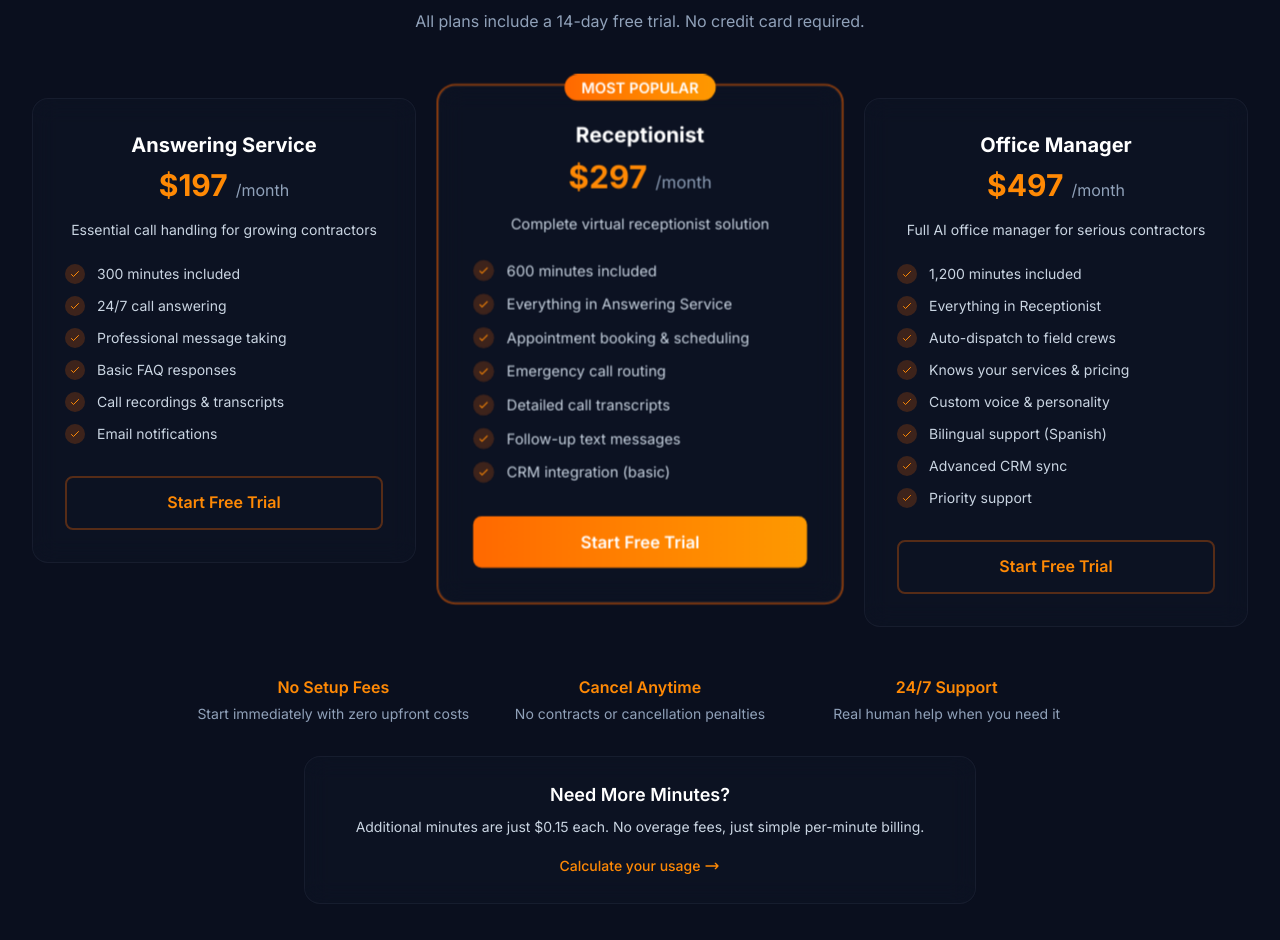
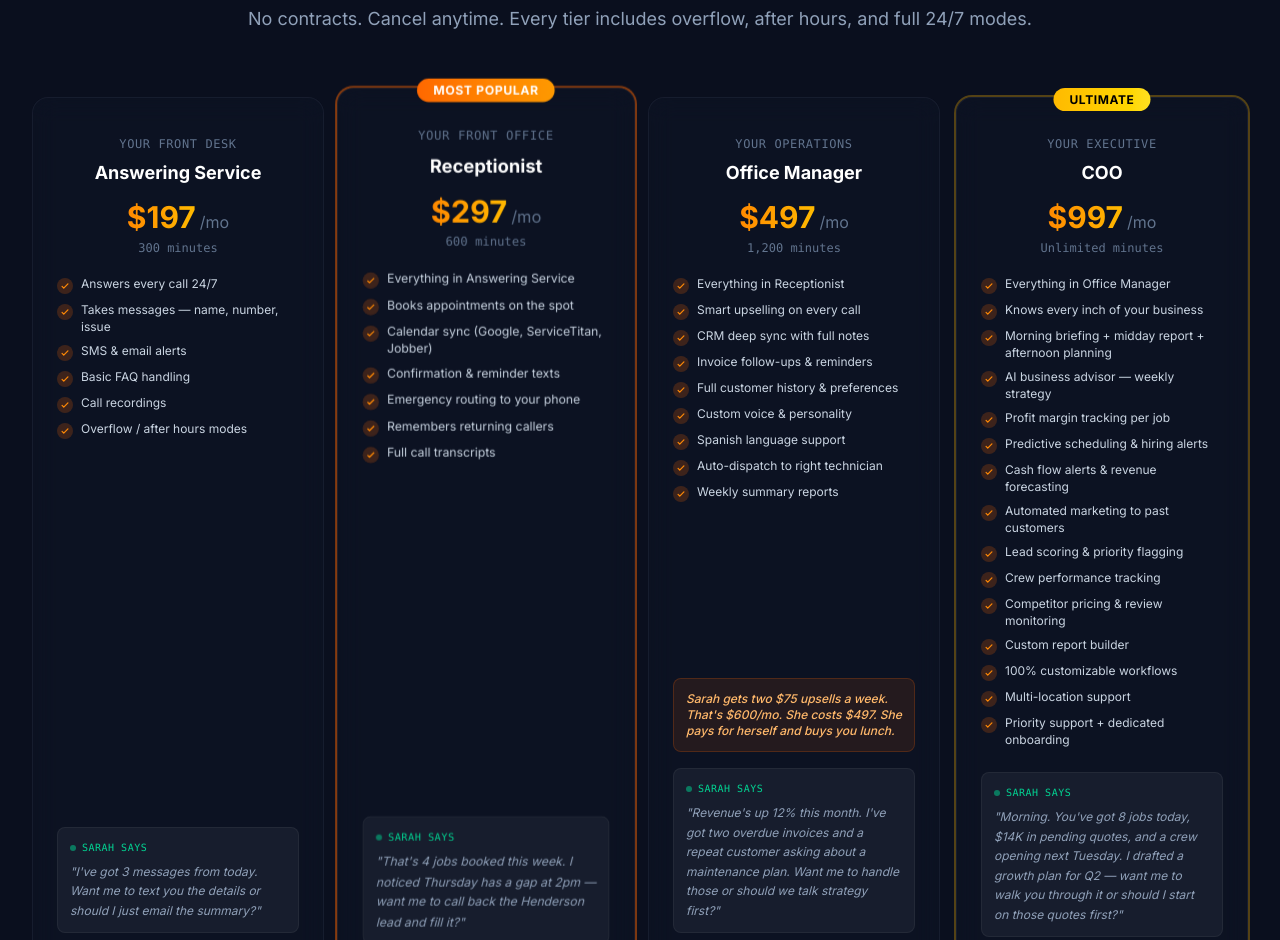
Before and after one commit to omniaintelligenceteam-ctrl/silent-ai-partner, a Next.js app: page / in a window 1280 px wide. Shown: the part 5952-6892 px from the top of the page. Built offline with nearby package versions, Linux system fonts and the light colour scheme.

Commit message:
Add 4-tier pricing (COO 97) with Sarah quotes + morning briefing showcase

```diff
--- a/src/components/sections/Pricing.tsx
+++ b/src/components/sections/Pricing.tsx
@@ -3,165 +3,227 @@
 import Link from 'next/link'
 import { FadeIn } from '@/components/ui/FadeIn'
 
-export function Pricing() {
 const plans = [
   {
     name: 'Answering Service',
+    role: 'Your Front Desk',
     price: 197,
-      description: 'Essential call handling for growing contractors',
+    minutes: '300 minutes',
     features: [
-        '300 minutes included',
-        '24/7 call answering',
-        'Professional message taking',
-        'Basic FAQ responses',
-        'Call recordings & transcripts',
-        'Email notifications'
+      'Answers every call 24/7',
+      'Takes messages — name, number, issue',
+      'SMS & email alerts',
+      'Basic FAQ handling',
+      'Call recordings',
+      'Overflow / after hours modes',
     ],
-      cta: 'Start Free Trial',
-      popular: false
+    sarahSays: "I've got 3 messages from today. Want me to text you the details or should I just email the summary?",
+    popular: false,
   },
   {
     name: 'Receptionist',
+    role: 'Your Front Office',
     price: 297,
-      description: 'Complete virtual receptionist solution',
+    minutes: '600 minutes',
     features: [
-        '600 minutes included',
       'Everything in Answering Service',
-        'Appointment booking & scheduling',
-        'Emergency call routing',
-        'Detailed call transcripts',
-        'Follow-up text messages',
-        'CRM integration (basic)'
+      'Books appointments on the spot',
+      'Calendar sync (Google, ServiceTitan, Jobber)',
+      'Confirmation & reminder texts',
+      'Emergency routing to your phone',
+      'Remembers returning callers',
+      'Full call transcripts',
     ],
-      cta: 'Start Free Trial',
-      popular: true
+    sarahSays: "That's 4 jobs booked this week. I noticed Thursday has a gap at 2pm — want me to call back the Henderson lead and fill it?",
+    popular: true,
   },
   {
     name: 'Office Manager',
+    role: 'Your Operations',
     price: 497,
-      description: 'Full AI office manager for serious contractors',
+    minutes: '1,200 minutes',
     features: [
-        '1,200 minutes included',
       'Everything in Receptionist',
-        'Auto-dispatch to field crews',
-        'Knows your services & pricing',
+      'Smart upselling on every call',
+      'CRM deep sync with full notes',
+      'Invoice follow-ups & reminders',
+      'Full customer history & preferences',
       'Custom voice & personality',
-        'Bilingual support (Spanish)',
-        'Advanced CRM sync',
-        'Priority support'
+      'Spanish language support',
+      'Auto-dispatch to right technician',
+      'Weekly summary reports',
     ],
-      cta: 'Start Free Trial',
-      popular: false
-    }
+    sarahSays: "Revenue's up 12% this month. I've got two overdue invoices and a repeat customer asking about a maintenance plan. Want me to handle those or should we talk strategy first?",
+    popular: false,
+    highlight: 'Sarah gets two $75 upsells a week. That\'s $600/mo. She costs $497. She pays for herself and buys you lunch.',
+  },
+  {
+    name: 'COO',
+    role: 'Your Executive',
+    price: 997,
+    minutes: 'Unlimited minutes',
+    features: [
+      'Everything in Office Manager',
+      'Knows every inch of your business',
+      'Morning briefing + midday report + afternoon planning',
+      'AI business advisor — weekly strategy',
+      'Profit margin tracking per job',
+      'Predictive scheduling & hiring alerts',
+      'Cash flow alerts & revenue forecasting',
+      'Automated marketing to past customers',
+      'Lead scoring & priority flagging',
+      'Crew performance tracking',
+      'Competitor pricing & review monitoring',
+      'Custom report builder',
+      '100% customizable workflows',
+      'Multi-location support',
+      'Priority support + dedicated onboarding',
+    ],
+    sarahSays: "Morning. You've got 8 jobs today, $14K in pending quotes, and a crew opening next Tuesday. I drafted a growth plan for Q2 — want me to walk you through it or should I start on those quotes first?",
+    popular: false,
+    highlight: null,
+    morningBriefing: "Morning boss. When you left the office yesterday I handled that Rodriguez kitchen remodel you asked me to — sent the quote over at 7:01pm, they already replied saying they want to move forward. I also chased the 3 overdue invoices you flagged — Mrs. Chen paid hers, the other two said they'd send by Friday. Your schedule today: 6 jobs, Crew A starts at 7:30 in Mesa, and that $15K commercial lead from yesterday called back — I booked him for a site visit at 11am. What do you want me to hit first today?",
+    elite: true,
+  },
 ]
 
+export function Pricing() {
   return (
     <section id="pricing" className="py-20 bg-bg-secondary">
       <div className="max-w-7xl mx-auto px-4 sm:px-6 lg:px-8">
         <FadeIn>
           <div className="text-center mb-16">
+            <span className="text-xs font-mono tracking-[0.3em] uppercase text-orange-400 block mb-4">CHOOSE YOUR SARAH</span>
             <h2 className="text-4xl sm:text-5xl font-bold text-white mb-4">
-              Simple Pricing
+              Four Levels. <span className="text-transparent bg-clip-text bg-gradient-to-r from-orange-400 to-amber-400">One Mission.</span>
             </h2>
-            <p className="text-xl text-slate-300 mb-2">
-              No contracts. Cancel anytime.
-            </p>
-            <p className="text-slate-400">
-              All plans include a 14-day free trial. No credit card required.
+            <p className="text-slate-400 text-lg">
+              No contracts. Cancel anytime. Every tier includes overflow, after hours, and full 24/7 modes.
             </p>
           </div>
         </FadeIn>
 
-        <div className="grid lg:grid-cols-3 gap-8 mb-12">
+        {/* 4 Tiers Side by Side */}
+        <div className="grid lg:grid-cols-4 gap-4 mb-16">
           {plans.map((plan, index) => (
             <FadeIn key={index} delay={index * 100}>
-              <div className={`relative glass-card p-8 transition-all duration-300 ${
+              <div className={`relative glass-card p-6 h-full flex flex-col transition-all duration-300 ${
                 plan.popular
-                  ? 'ring-2 ring-orange-500/50 scale-105'
+                  ? 'ring-2 ring-orange-500/50 lg:scale-[1.02]'
+                  : (plan as any).elite
+                    ? 'ring-2 ring-amber-400/30 bg-gradient-to-b from-amber-500/5 to-transparent'
                     : 'hover:border-orange-500/30'
               }`}>
                 {plan.popular && (
                   <div className="absolute -top-3 left-1/2 transform -translate-x-1/2">
-                    <span className="bg-gradient-to-r from-orange-500 to-amber-500 text-white px-4 py-1 rounded-full text-sm font-semibold">
+                    <span className="bg-gradient-to-r from-orange-500 to-amber-500 text-white px-4 py-1 rounded-full text-xs font-bold tracking-wider uppercase whitespace-nowrap">
                       MOST POPULAR
+                    </span>
+                  </div>
+                )}
+                {(plan as any).elite && (
+                  <div className="absolute -top-3 left-1/2 transform -translate-x-1/2">
+                    <span className="bg-gradient-to-r from-amber-400 to-yellow-300 text-black px-4 py-1 rounded-full text-xs font-bold tracking-wider uppercase whitespace-nowrap">
+                      ULTIMATE
                     </span>
                   </div>
                 )}
 
                 {/* Header */}
-                <div className="text-center mb-6">
-                  <h3 className="text-xl font-bold text-white mb-2">{plan.name}</h3>
-                  <div className="mb-4">
-                    <span className="text-3xl font-bold text-orange-400">${plan.price}</span>
-                    <span className="text-slate-400 ml-2">/month</span>
+                <div className="text-center mb-5 pt-2">
+                  <span className="text-xs font-mono text-slate-500 uppercase tracking-wider">{plan.role}</span>
+                  <h3 className="text-lg font-bold text-white mt-1">{plan.name}</h3>
+                  <div className="mt-3">
+                    <span className="text-3xl font-bold text-transparent bg-clip-text bg-gradient-to-r from-orange-400 to-amber-400">${plan.price}</span>
+                    <span className="text-slate-500 ml-1">/mo</span>
                   </div>
-                  <p className="text-slate-300 text-sm">{plan.description}</p>
+                  <div className="text-xs text-slate-500 mt-1 font-mono">{plan.minutes}</div>
                 </div>
 
                 {/* Features */}
-                <div className="space-y-3 mb-8">
-                  {plan.features.map((feature, featureIndex) => (
-                    <div key={featureIndex} className="flex items-center space-x-3">
-                      <div className="w-5 h-5 rounded-full bg-orange-500/20 flex items-center justify-center flex-shrink-0">
-                        <svg className="w-3 h-3 text-orange-400" fill="none" stroke="currentColor" viewBox="0 0 24 24">
-                          <path strokeLinecap="round" strokeLinejoin="round" strokeWidth={2} d="M5 13l4 4L19 7" />
+                <div className="space-y-2 mb-6 flex-grow">
+                  {plan.features.map((feature, fi) => (
+                    <div key={fi} className="flex items-start space-x-2">
+                      <div className="w-4 h-4 rounded-full bg-orange-500/20 flex items-center justify-center flex-shrink-0 mt-0.5">
+                        <svg className="w-2.5 h-2.5 text-orange-400" fill="none" stroke="currentColor" viewBox="0 0 24 24">
+                          <path strokeLinecap="round" strokeLinejoin="round" strokeWidth={3} d="M5 13l4 4L19 7" />
                         </svg>
                       </div>
-                      <span className="text-slate-300 text-sm">{feature}</span>
+                      <span className="text-slate-300 text-xs leading-snug">{feature}</span>
                     </div>
                   ))}
+                </div>
+
+                {/* Highlight */}
+                {(plan as any).highlight && (
+                  <div className="bg-orange-500/10 border border-orange-500/20 rounded-lg p-3 mb-4">
+                    <p className="text-orange-300 text-xs font-medium italic">{(plan as any).highlight}</p>
+                  </div>
+                )}
+
+                {/* Sarah Says */}
+                <div className="bg-white/5 rounded-lg p-3 mb-5 border border-white/5">
+                  <div className="flex items-center gap-1.5 mb-1.5">
+                    <span className="w-1.5 h-1.5 rounded-full bg-emerald-400 animate-pulse" />
+                    <span className="text-[10px] font-mono text-emerald-400 uppercase tracking-wider">Sarah says</span>
+                  </div>
+                  <p className="text-slate-400 text-xs italic leading-relaxed">"{plan.sarahSays}"</p>
                 </div>
 
                 {/* CTA */}
                 <Link
                   href="/demo"
-                  className={`block w-full py-3 px-6 rounded-lg font-semibold text-center transition-all duration-200 ${
+                  className={`block w-full py-3 rounded-lg font-semibold text-center text-sm transition-all duration-200 ${
                     plan.popular
                       ? 'bg-gradient-to-r from-orange-500 to-amber-500 text-white btn-glow hover:from-orange-600 hover:to-amber-600'
+                      : (plan as any).elite
+                        ? 'bg-gradient-to-r from-amber-400 to-yellow-300 text-black font-bold hover:from-amber-300 hover:to-yellow-200'
                         : 'border-2 border-orange-500/30 text-orange-400 hover:border-orange-400 hover:bg-orange-500/10'
                   }`}
                 >
-                  {plan.cta}
+                  Try Sarah Free
                 </Link>
               </div>
             </FadeIn>
           ))}
         </div>
 
-        {/* Additional Info */}
-        <FadeIn delay={400}>
-          <div className="text-center space-y-4">
-            <div className="grid md:grid-cols-3 gap-6 max-w-4xl mx-auto">
-              <div className="text-center">
-                <div className="text-orange-400 font-semibold mb-1">No Setup Fees</div>
-                <div className="text-slate-400 text-sm">Start immediately with zero upfront costs</div>
+        {/* COO Morning Briefing Showcase */}
+        <FadeIn delay={500}>
+          <div className="max-w-4xl mx-auto mb-16">
+            <div className="text-center mb-6">
+              <span className="text-xs font-mono tracking-[0.3em] uppercase text-amber-400">COO TIER — MORNING BRIEFING</span>
+              <h3 className="text-2xl font-bold text-white mt-2">This Is What $997/mo Feels Like</h3>
             </div>
-              <div className="text-center">
-                <div className="text-orange-400 font-semibold mb-1">Cancel Anytime</div>
-                <div className="text-slate-400 text-sm">No contracts or cancellation penalties</div>
+            <div className="glass-card p-8 border-amber-400/20 bg-gradient-to-b from-amber-500/5 to-transparent">
+              <div className="flex items-center gap-2 mb-4">
+                <span className="w-2 h-2 rounded-full bg-amber-400 animate-pulse" />
+                <span className="text-xs font-mono text-amber-400 uppercase tracking-wider">7:00 AM — Daily Briefing</span>
               </div>
-              <div className="text-center">
-                <div className="text-orange-400 font-semibold mb-1">24/7 Support</div>
-                <div className="text-slate-400 text-sm">Real human help when you need it</div>
+              <p className="text-slate-300 leading-relaxed italic">
+                "{(plans[3] as any).morningBriefing}"
+              </p>
+              <div className="mt-6 pt-4 border-t border-white/5 text-center">
+                <p className="text-slate-500 text-sm">She didn't just answer your phones. She ran your business while you slept.</p>
               </div>
             </div>
+          </div>
+        </FadeIn>
 
-            <div className="mt-8 p-6 glass-card max-w-2xl mx-auto">
-              <h3 className="text-lg font-semibold text-white mb-2">Need More Minutes?</h3>
-              <p className="text-slate-300 text-sm mb-4">
-                Additional minutes are just $0.15 each. No overage fees, just simple per-minute billing.
-              </p>
-              <div className="text-center">
-                <a
-                  href="/demo"
-                  className="inline-flex items-center text-orange-400 hover:text-orange-300 font-medium text-sm"
-                >
-                  Calculate your usage
-                  <svg className="ml-1 w-4 h-4" fill="none" stroke="currentColor" viewBox="0 0 24 24">
-                    <path strokeLinecap="round" strokeLinejoin="round" strokeWidth={2} d="M17 8l4 4m0 0l-4 4m4-4H3" />
-                  </svg>
-                </a>
+        {/* Bottom Info */}
+        <FadeIn delay={600}>
+          <div className="grid md:grid-cols-3 gap-6 max-w-4xl mx-auto text-center">
+            <div>
+              <div className="text-orange-400 font-semibold mb-1">No Setup Fees</div>
+              <div className="text-slate-400 text-sm">Start immediately, zero upfront</div>
             </div>
+            <div>
+              <div className="text-orange-400 font-semibold mb-1">Cancel Anytime</div>
+              <div className="text-slate-400 text-sm">No contracts, no penalties</div>
+            </div>
+            <div>
+              <div className="text-orange-400 font-semibold mb-1">Extra Minutes: $0.15</div>
+              <div className="text-slate-400 text-sm">Simple per-minute billing, no surprises</div>
             </div>
           </div>
         </FadeIn>
```
Also changed, not shown: 1 other file (tests, documents, lock files or other folders). Lines whose indentation alone changed are shown as unchanged.
